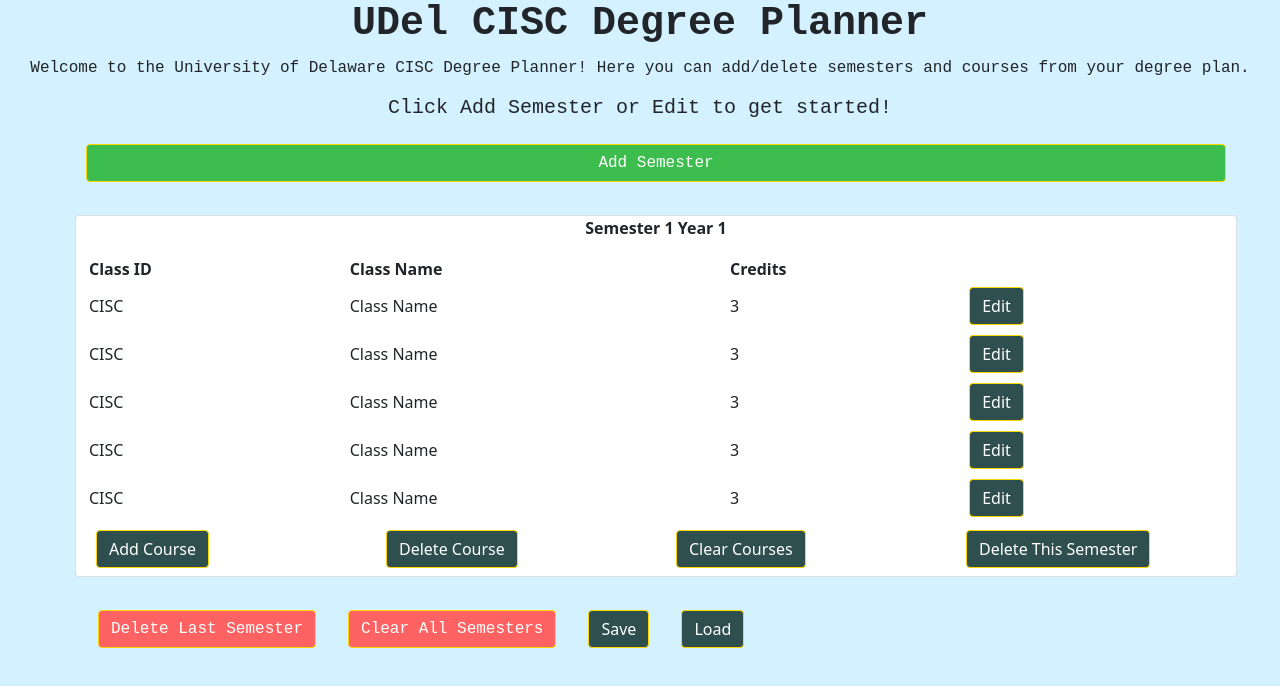
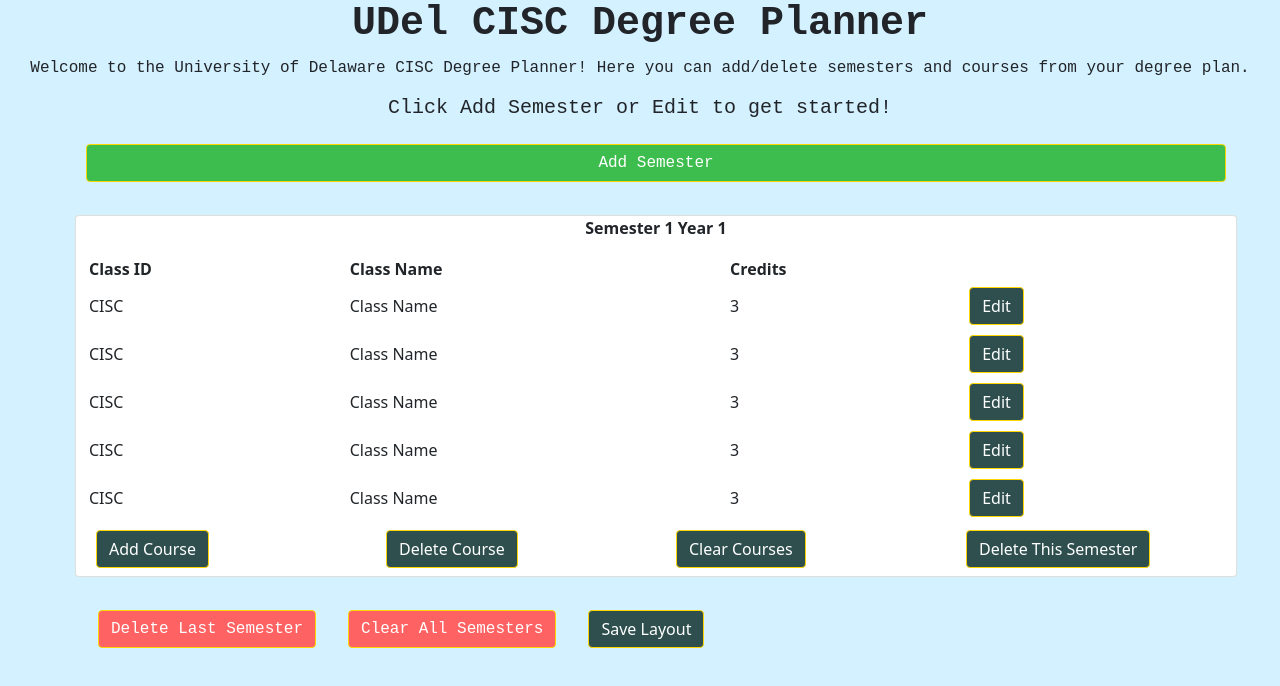
Before and after one commit to UD-CISC275-F21/ud-cis-scheduler-team-17, a React (Create React App) app: page / in a window 1280 px wide. Shown: the top 686 px of the page. Built offline with nearby package versions, Linux system fonts and the light colour scheme.

Commit message:
Got LocalStorage save/load working

```diff
--- a/src/components/SemesterViewer.tsx
+++ b/src/components/SemesterViewer.tsx
@@ -4,7 +4,6 @@
 import { Semester } from "../interfaces/semester";
 import { useState } from "react";
 //import { Upload } from "./Upload";
-import { Upload } from "./Upload";
 
 /*
 I think for this it should return a card and several subject components (which will need to be made for ease of adding classes).
@@ -27,9 +26,26 @@
     //const [semesters, setSem] = useState<TableFace[]>([{semester: currentSemester}]);
     //const [semesters, setSem] = useState<TableFace[]>([{id: currentID, semester: currentSemester, year: currentYear}]);
     const defaultClasses = [{id: "CISC", name: "Class Name", credits: 3, key: 1},{id: "CISC", name: "Class Name", credits: 3, key: 2},{id: "CISC", name: "Class Name", credits: 3, key: 3},{id: "CISC", name: "Class Name", credits: 3, key: 4},{id: "CISC", name: "Class Name", credits: 3, key: 5}];
-    const [allSemesters, changeSemesters] = useState<Semester[]>([{id:currentID, semesterNum: 1, year: 1, classes: defaultClasses}]);
 
     const [semesterCounter, setSemesterCounter] = useState<number>(0);
+
+
+
+    const LOCAL_STORAGE_SEMESTERS = "schedule";
+    const INITIAL_SEMESTERS: Semester[] = [
+        {id:currentID, semesterNum: 1, year: 1, classes: defaultClasses}
+    ];
+
+    function getLocalStorageSemesters(): Semester[] {
+        const rawSemesters: string|null = localStorage.getItem(LOCAL_STORAGE_SEMESTERS);
+        if (rawSemesters === null) {
+            return [...INITIAL_SEMESTERS];
+        } else {
+            return JSON.parse(rawSemesters);
+        }
+    }
+
+    const [allSemesters, changeSemesters] = useState<Semester[]>(getLocalStorageSemesters);
 
     function addSemester() {
         const tempSemCounter = semesterCounter+1;
@@ -83,6 +99,7 @@
     }
 
     // Credit to https://stackoverflow.com/questions/66801478/write-to-a-text-or-json-file-react-node for the JSON saving function
+    /*
     function saveToJSON() {
         const fileData = JSON.stringify(allSemesters);
         const blob = new Blob([fileData], {type: "text/plain"});
@@ -91,6 +108,11 @@
         link.download = "filename.json";
         link.href = url;
         link.click();
+    }
+    */
+
+    function saveToLocal() {
+        localStorage.setItem(LOCAL_STORAGE_SEMESTERS, JSON.stringify(allSemesters));
     }
 
     /*const tempSems: TableFace[] = semesters;
@@ -111,9 +133,10 @@
             </Row>
             <Button data-testid="delete-last-semester-button" onClick={deleteSemester} className="btn btn-delete m-3" style={{fontFamily: "Courier New"}}>Delete Last Semester</Button>
             <Button data-testid="clear-all-semesters-button" onClick={deleteAllSems} className="btn btn-delete m-3" style={{fontFamily: "Courier New"}}>Clear All Semesters</Button>
-            <Button data-testid="save-to-json-button" onClick={saveToJSON} className="m-3">Save</Button>
-            <Button data-testid="load-from-json-button" onClick={Upload} className="m-3">Load</Button>
+            <Button data-testid="save-to-local-button" onClick={saveToLocal} className="btn btn-save m-3">Save Layout</Button>
         </>
         //<SubjectTable currentSem={currentSemester}></SubjectTable>
+        //<Button data-testid="save-to-json-button" onClick={saveToJSON} className="m-3">Save</Button>
+        //<Button data-testid="load-from-json-button" onClick={Upload} className="m-3">Load</Button>
     );
 }
```
